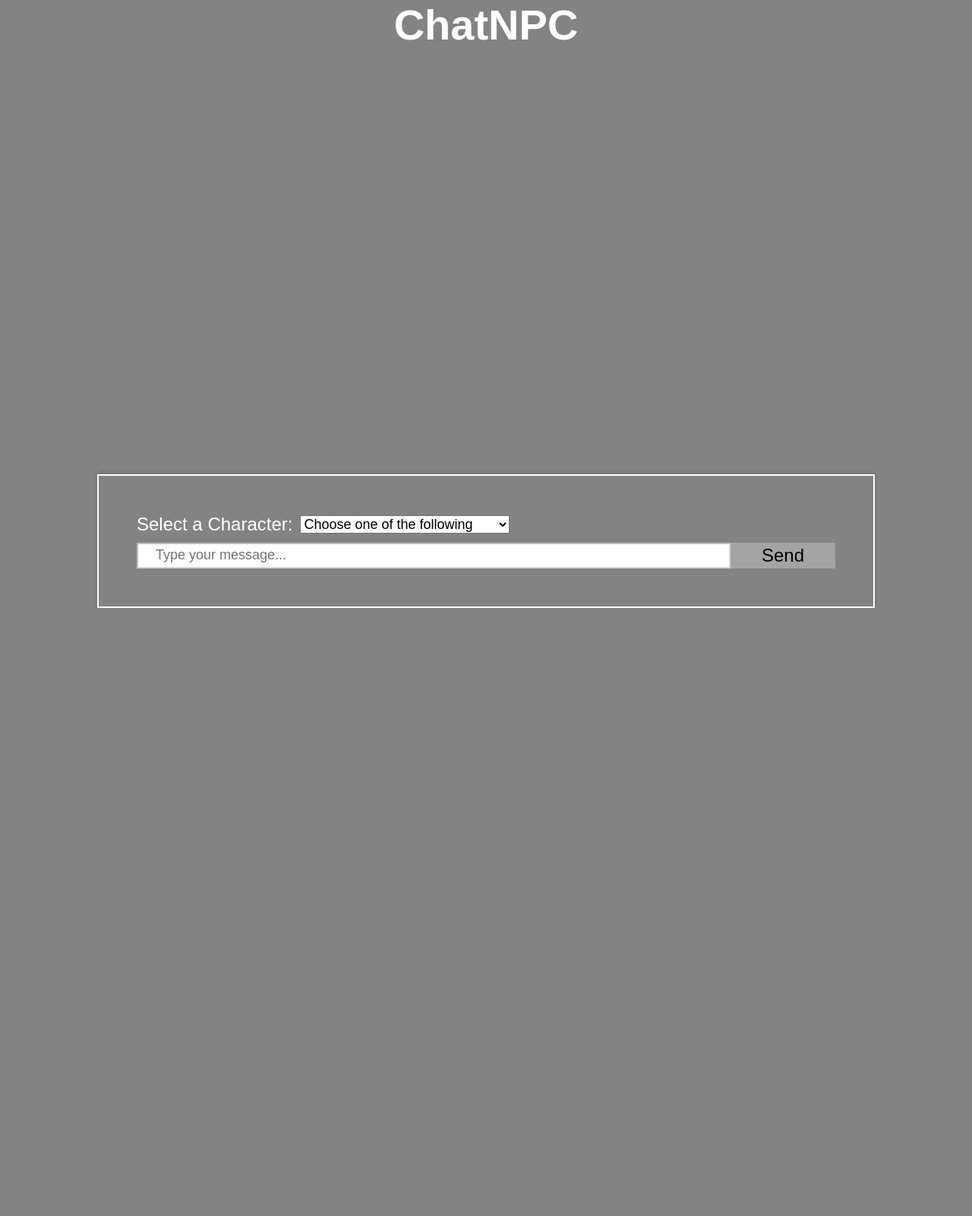
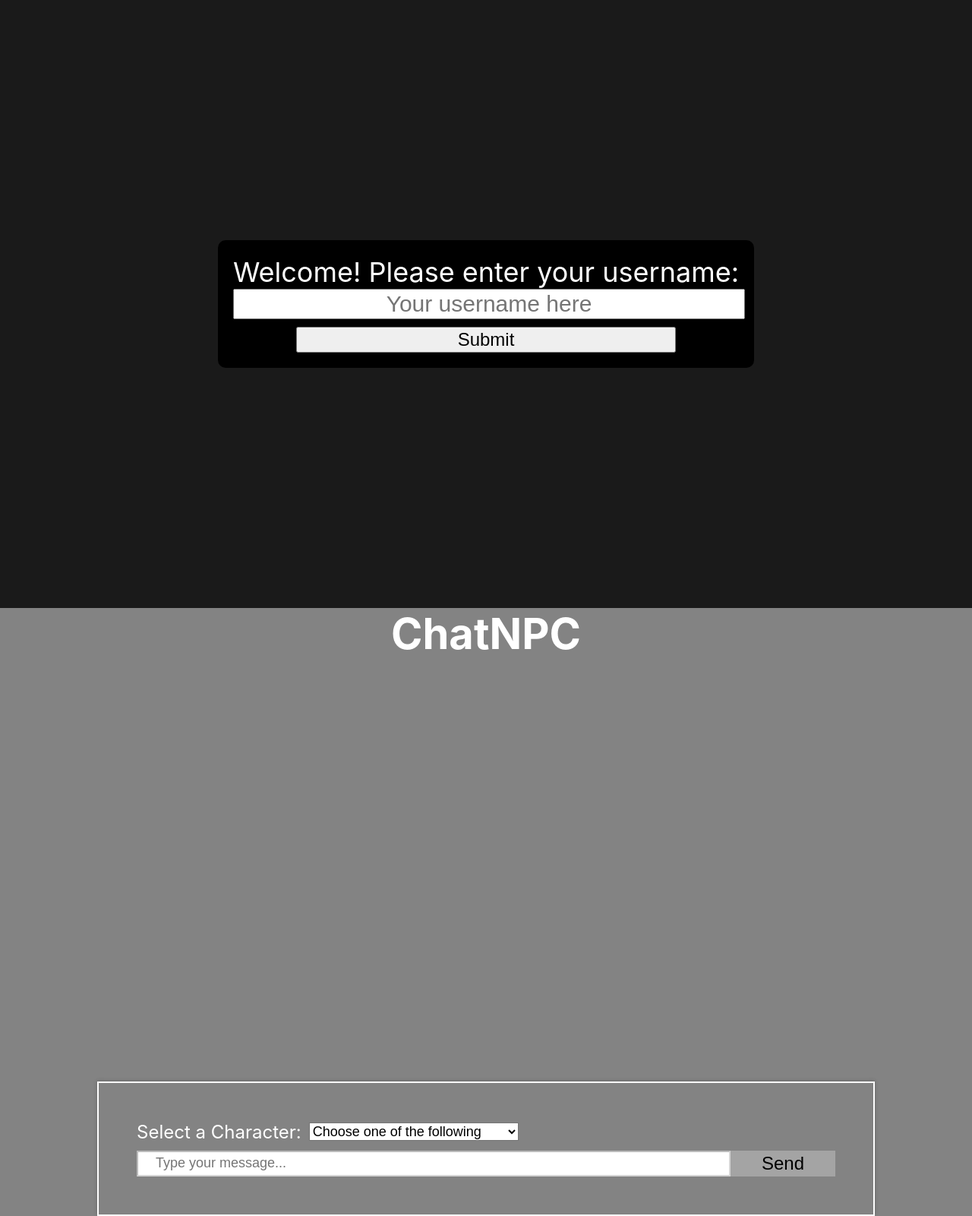
Before and after one commit to VeiledTee/ChatNPC-Online, a Flask app: page / in a window 1280 px wide. Shown: the whole page at 76% size. Before the commit the page ends 800 px from the top, so only its background shows below. Run offline with Flask 3, Linux system fonts and the light colour scheme; the visitor is signed in with stand-in values (Sample User, id 1); parts of the project's set-up code (start-up, migrations or seed data) failed here and were passed over.

Commit message:
auto scroll and username

```diff
--- a/app.py
+++ b/app.py
@@ -21,14 +21,6 @@ from keys import flask_secret_key
 start_sent, start_received = global_functions.get_network_usage()
 
 
-def setup_username():
-    # If username is not already set, prompt user to enter username
-    if 'username' not in session:
-        username = input("Please enter your username: ")
-        session['username'] = username
-        os.environ['USERNAME'] = username
-
-
 def create_app():
     app = Flask(__name__)
     app.static_folder = "static"
@@ -42,9 +34,16 @@ def create_app():
     stream_handler.setFormatter(formatter)
     logger.addHandler(stream_handler)
 
+    @app.route("/set_username", methods=["POST"])
+    def set_username():
+        data = request.get_json()
+        username = data.get("username")
+        session["username"] = username
+        os.environ["USERNAME"] = username
+        return jsonify({"message": "Username set successfully"})
+
     @app.route("/")
     def home():
-        setup_username()  # Call setup_username function when user accesses home page
         return render_template("index.html")
 
     @app.route("/chat", methods=["POST"])
--- a/static/chat.css
+++ b/static/chat.css
@@ -1,13 +1,17 @@
+h1 {
+    font-family: 'Inter', sans-serif;
+}
+
 html, body {
     height: 100%;
     margin: 0;
     padding: 0;
-    font-family: Arial, sans-serif;
+    font-family: 'Inter', sans-serif;
     background-color: #838383; /* Set the background color of the whole site */
     color: white; /* Set the text color to white */
 }
 
-.container {
+.chat-container {
     position: relative;
     width: 80%; /* Take up 80% of the available width */
     margin: 0 auto; /* Center the container */
@@ -152,3 +156,44 @@ h1 {
 .option-btn:hover {
     background-color: #1A85FF; /* Light cyan on hover */
 }
+
+#username-container {
+    position: flex;
+    top: 0;
+    left: 0;
+    width: 100%;
+    height: 100%;
+    background-color: rgba(0, 0, 0, 0.8); /* semi-transparent black background */
+    display: flex;
+    justify-content: center; /* center horizontally */
+    align-items: center; /* center vertically */
+    z-index: 9999; /* ensure it's above other content */
+}
+
+#username-container label {
+    font-size: 36px;
+    text-align: center;
+}
+
+#username-form {
+    background-color: black; /* white background for the form */
+    padding: 20px;
+    border-radius: 10px; /* rounded corners */
+}
+
+.centered {
+    text-align: center; /* center text */
+}
+
+#username {
+    width: 100%; /* expand text box width */
+    font-size: 30px;
+    margin-bottom: 10px;
+    text-align: center;
+}
+
+input[type="submit"] {
+    width: 75%;
+    font-size: 24px;
+    text-align: center;
+}
--- a/static/chat.js
+++ b/static/chat.js
@@ -1,4 +1,48 @@
 document.addEventListener('DOMContentLoaded', function () {
+    const chatContainer = document.querySelector('.chat-container');
+    const usernameForm = document.getElementById('username-form');
+    const usernameContainer = document.getElementById('username-container');
+
+    usernameForm.addEventListener('submit', function (e) {
+        e.preventDefault(); // Prevent the default form submission behavior
+
+        const usernameInput = document.getElementById('username').value;
+        fetch('/set_username', {
+                method: 'POST',
+                body: JSON.stringify({ username: usernameInput }),
+                headers: {
+                    'Content-Type': 'application/json'
+                }
+            })
+            .then(response => {
+                if (response.ok) {
+                    console.log("Username submitted successfully");
+
+                    // Hide the username container gradually
+                    let opacity = 1;
+                    const intervalId = setInterval(() => {
+                        opacity -= 0.05;
+                        usernameContainer.style.opacity = opacity;
+                        if (opacity <= 0) {
+                            clearInterval(intervalId);
+                            usernameContainer.style.display = 'none';
+                        }
+                    }, 50);
+
+                    // Scroll down to the chat container
+                    window.scrollTo({
+                        top: chatContainer.offsetTop,
+                        behavior: 'smooth'
+                    });
+                } else {
+                    console.error("Error submitting username");
+                }
+            })
+            .catch(error => {
+                console.error("Network or other error occurred while submitting username");
+            });
+    });
+
     const form = document.getElementById('chat-form');
     const chatbox = document.getElementById('chatbox');
     const userInput = document.getElementById('user-input');
--- a/templates/index.html
+++ b/templates/index.html
@@ -6,7 +6,17 @@
     <link rel="icon" type="image/x-icon" href="{{ url_for('static', filename='images/smile.svg') }}">
 </head>
 <body>
-<div class="container">
+<div id="username-container">
+    <form id="username-form">
+        <div class="centered">
+            <label for="username">Welcome! Please enter your username:</label><br>
+            <input type="text" id="username" name="username" placeholder="Your username here"><br>
+            <input type="submit" value="Submit">
+        </div>
+    </form>
+</div>
+
+    <div class="chat-container">
         <h1>ChatNPC</h1>
         <div id="chatbox">
             <ul id="message-list">
```
Lines whose indentation alone changed are shown as unchanged.
